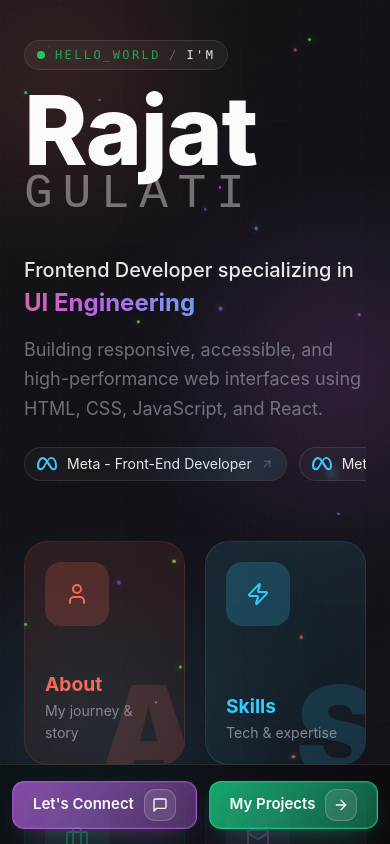
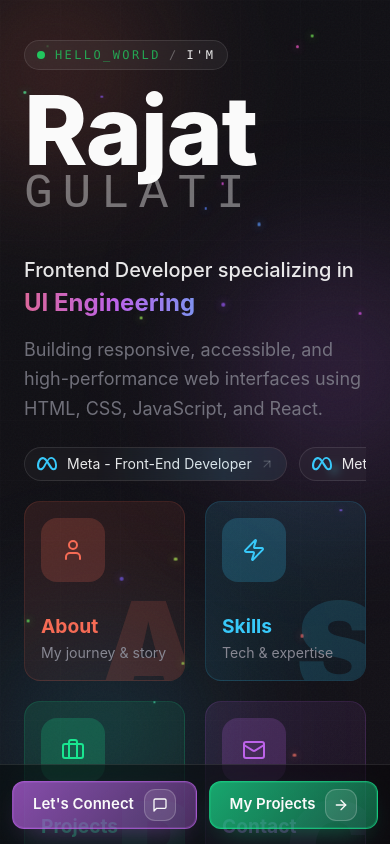
Before and after one commit to repo-rajat/portfolio, a React (Vite) app: page / in a window 390 px wide. Shown: the top 844 px of the page. Built offline with nearby package versions, Linux system fonts and the light colour scheme.

Commit message:
refactor: Update responsive styling for card dimensions, padding, border-radius, and page section gaps.

```diff
--- a/src/components/GlowCard.jsx
+++ b/src/components/GlowCard.jsx
@@ -18,9 +18,9 @@ export function GlowCard(props) {
   const styles = themes[variant];
 
   // Logic for size class
-  let sizeClass = "h-44 sm:h-52 md:h-60";
+  let sizeClass = "h-[180px] lg:h-[240px]";
   if (size === "large") {
-    sizeClass = "h-56 sm:h-72 md:h-80";
+    sizeClass = "h-[180px] lg:h-[310px]";
   }
 
   // Logic for dimmed class
@@ -47,7 +47,7 @@ export function GlowCard(props) {
         className={
           "glow-card-hover group relative flex flex-col justify-between " +
           sizeClass +
-          " rounded-3xl cursor-pointer overflow-hidden p-5 sm:p-6 " +
+          " rounded-2xl lg:rounded-3xl cursor-pointer overflow-hidden p-4 lg:p-6 " +
           "transition-all duration-300 " +
           styles.glowClass +
           " " +
--- a/src/pages/Index.jsx
+++ b/src/pages/Index.jsx
@@ -30,7 +30,7 @@ function Index() {
       <div className="orb orb-sky w-[200px] h-[200px] lg:w-72 lg:h-72 bottom-0 right-30 lg:bottom-1/4 lg:left-1/4 animate-float-delayed-2" />
 
       <div className="max-w-7xl mx-auto grid relative z-10 min-h-[100dvh]  px-6 py-10 md:py-12 lg:py-0 lg:px-16">
-        <div className="w-full flex flex-col lg:flex-row lg:items-center gap-10 sm:gap-12 lg:gap-15 page-enter">
+        <div className="w-full flex flex-col lg:flex-row lg:items-center gap-5 lg:gap-10 lg:gap-15 page-enter">
           <div className="lg:w-1/2">
             <div className="home-greeting animate-slide-up relative flex flex-wrap items-center gap-2.5 px-3 py-1.5 bg-white/[0.05] border border-white/10 rounded-full mb-3 lg:mb-2 w-fit backdrop-blur-md">
               <span className="flex h-2 w-2 relative">
@@ -66,7 +66,7 @@ function Index() {
 
             <div className="flex flex-col gap-8">
               {home.certifications && (
-                <div className="flex gap-3 animate-slide-up [animation-delay:400ms] opacity-0 [animation-fill-mode:forwards] mb-5 w-[calc(100svw-3rem)] lg:w-full overflow-x-auto snap-x snap-mandatory hide-scrollbar">
+                <div className="flex gap-3 animate-slide-up [animation-delay:400ms] opacity-0 [animation-fill-mode:forwards] mb-0 w-[calc(100svw-3rem)] lg:w-full overflow-x-auto snap-x snap-mandatory hide-scrollbar">
                   {home.certifications.map((cert) => (
                     <CertificationBadge key={cert.id} {...cert} />
                   ))}
```
